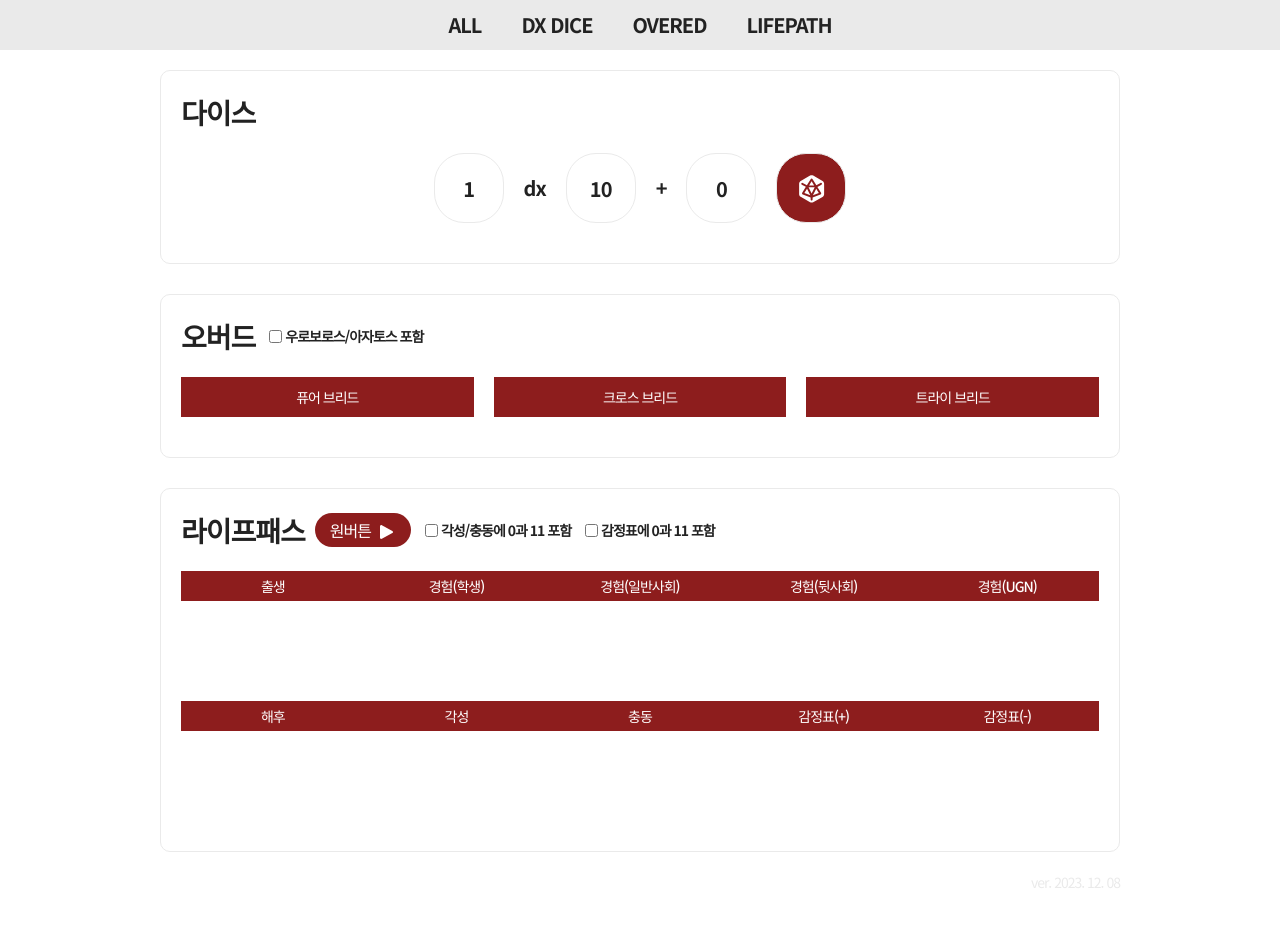
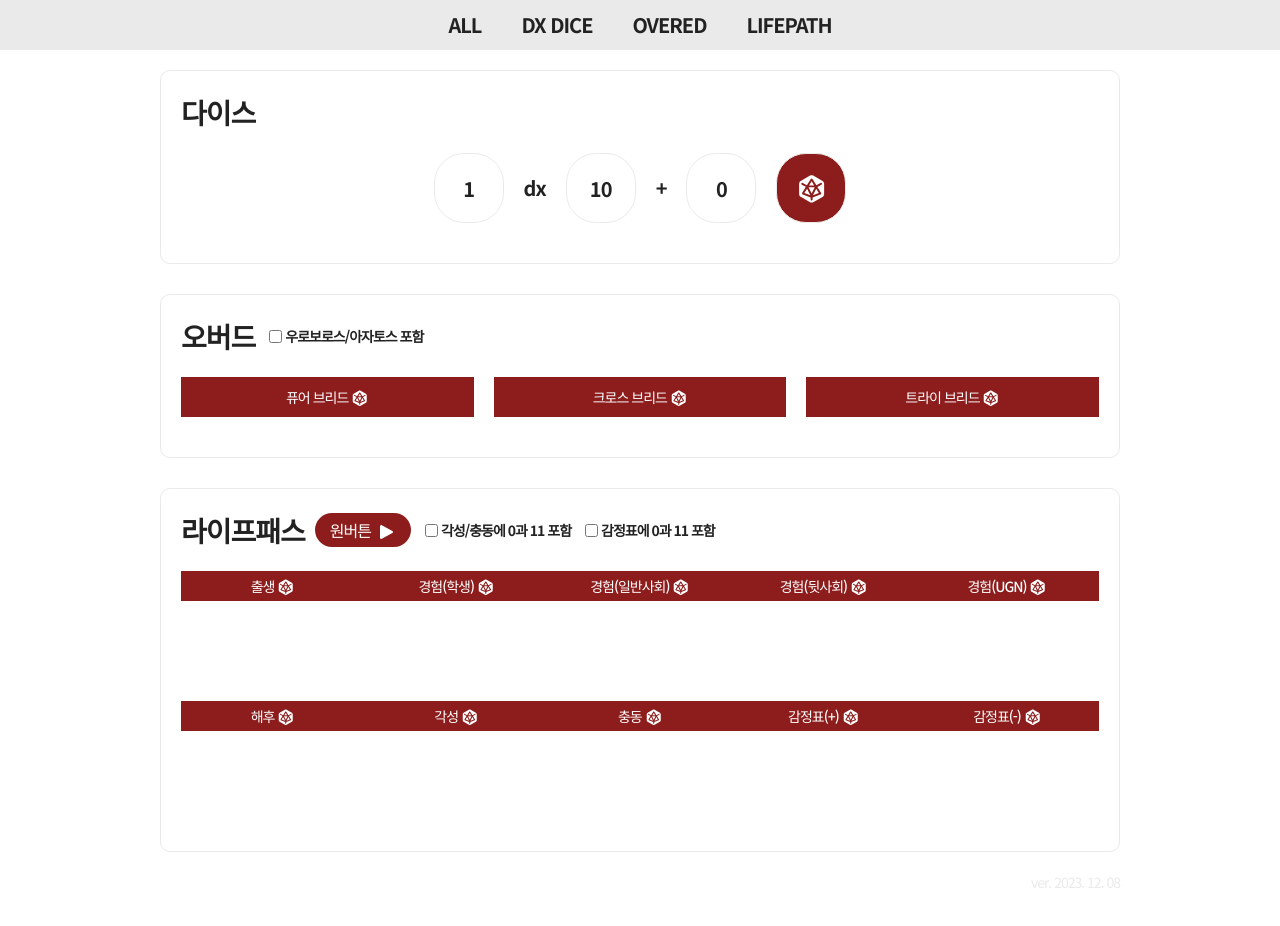
Before and after one commit to seeoya/dx3rd, a plain HTML site: page index.html in a window 1280 px wide. Drawn offline with Linux system fonts and the light colour scheme.

Commit message:
버튼 아이콘

```diff
--- a/index.html
+++ b/index.html
@@ -52,17 +52,26 @@
 
                 <div class="sec-wrap">
                     <div>
-                        <button type="button" id="pure" class="btn-breed">퓨어 브리드</button>
+                        <button type="button" id="pure" class="btn-breed">
+                            <span>퓨어 브리드</span>
+                            <i class="fa-solid fa-dice-d20"></i>
+                        </button>
                         <div id="pure_log" class="overed-log"></div>
                     </div>
 
                     <div>
-                        <button type="button" id="cross" class="btn-breed">크로스 브리드</button>
+                        <button type="button" id="cross" class="btn-breed">
+                            <span>크로스 브리드</span>
+                            <i class="fa-solid fa-dice-d20"></i>
+                        </button>
                         <div id="cross_log" class="overed-log"></div>
                     </div>
 
                     <div>
-                        <button type="button" id="tri" class="btn-breed">트라이 브리드</button>
+                        <button type="button" id="tri" class="btn-breed">
+                            <span>트라이 브리드</span>
+                            <i class="fa-solid fa-dice-d20"></i>
+                        </button>
                         <div id="tri_log" class="overed-log"></div>
                     </div>
                 </div>
@@ -90,53 +99,81 @@
 
                     <div class="item-list">
                         <div class="item">
-                            <button type="button" id="origin" class="btn-life-roll">출생</button>
+                            <button type="button" id="origin" class="btn-life-roll">
+                                <span>출생</span>
+                                <i class="fa-solid fa-dice-d20"></i>
+                            </button>
                             <div id="life_origin" class="lifepath-log"></div>
                         </div>
 
                         <div class="item">
-                            <button type="button" id="experience_student" class="btn-life-roll">경험(학생)</button>
+                            <button type="button" id="experience_student" class="btn-life-roll">
+                                <span>경험(학생)</span>
+                                <i class="fa-solid fa-dice-d20"></i>
+                            </button>
                             <div id="life_experience_student" class="lifepath-log"></div>
                         </div>
 
                         <div class="item">
-                            <button type="button" id="experience_normal" class="btn-life-roll">경험(일반사회)</button>
+                            <button type="button" id="experience_normal" class="btn-life-roll">
+                                <span>경험(일반사회)</span>
+                                <i class="fa-solid fa-dice-d20"></i>
+                            </button>
                             <div id="life_experience_normal" class="lifepath-log"></div>
                         </div>
 
                         <div class="item">
-                            <button type="button" id="experience_back" class="btn-life-roll">경험(뒷사회)</button>
+                            <button type="button" id="experience_back" class="btn-life-roll">
+                                <span>경험(뒷사회)</span>
+                                <i class="fa-solid fa-dice-d20"></i>
+                            </button>
                             <div id="life_experience_back" class="lifepath-log"></div>
                         </div>
 
                         <div class="item">
-                            <button type="button" id="experience_ugn" class="btn-life-roll">경험(UGN)</button>
+                            <button type="button" id="experience_ugn" class="btn-life-roll">
+                                <span>경험(UGN)</span>
+                                <i class="fa-solid fa-dice-d20"></i>
+                            </button>
                             <div id="life_experience_ugn" class="lifepath-log"></div>
                         </div>
 
                         <div class="item">
-                            <button type="button" id="encounter" class="btn-life-roll">해후</button>
+                            <button type="button" id="encounter" class="btn-life-roll">
+                                <span>해후</span>
+                                <i class="fa-solid fa-dice-d20"></i>
+                            </button>
                             <div id="life_encounter" class="lifepath-log"></div>
                         </div>
 
                         <div class="item">
-                            <button type="button" id="awakening" class="btn-life-roll">각성</button>
+                            <button type="button" id="awakening" class="btn-life-roll">
+                                <span>각성</span>
+                                <i class="fa-solid fa-dice-d20"></i>
+                            </button>
                             <div id="life_awakening" class="lifepath-log"></div>
                         </div>
 
                         <div class="item">
-                            <button type="button" id="impulse" class="btn-life-roll">충동</button>
+                            <button type="button" id="impulse" class="btn-life-roll">
+                                <span>충동</span>
+                                <i class="fa-solid fa-dice-d20"></i></button>
 
                             <div id="life_impulse" class="lifepath-log"></div>
                         </div>
 
                         <div class="item">
-                            <button type="button" id="emotion_plus" class="btn-life-roll">감정표(+)</button>
+                            <button type="button" id="emotion_plus" class="btn-life-roll">
+                                <span>감정표(+)</span>
+                                <i class="fa-solid fa-dice-d20"></i></button>
                             <div id="life_emotion_plus" class="lifepath-log"></div>
                         </div>
 
                         <div class="item">
-                            <button type="button" id="emotion_minus" class="btn-life-roll">감정표(-)</button>
+                            <button type="button" id="emotion_minus" class="btn-life-roll">
+                                <span>감정표(-)</span>
+                                <i class="fa-solid fa-dice-d20"></i>
+                            </button>
                             <div id="life_emotion_minus" class="lifepath-log"></div>
                         </div>
                     </div>
--- a/style.css
+++ b/style.css
@@ -255,9 +255,6 @@ header .nav .link:hover {
 }
 
 #dx_lifepath .btn-life-roll {
-    display: inline-flex;
-    justify-content: center;
-    align-items: center;
     padding: 5px;
     background-color: var(--point-color);
     color: #fff;
```
